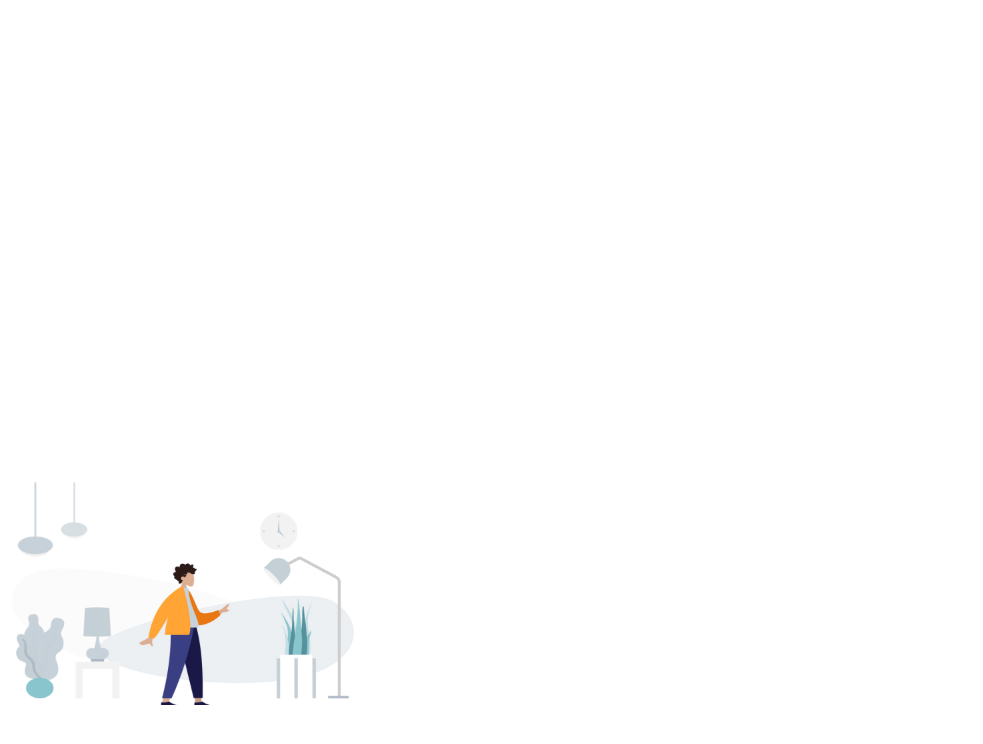
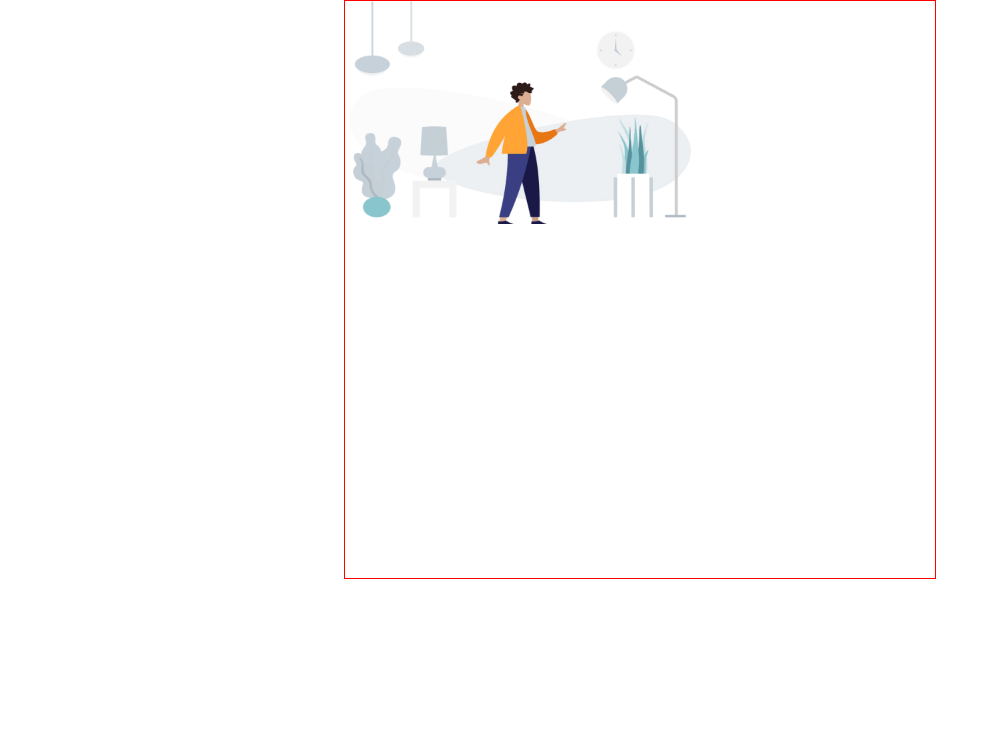
Before and after one commit to guilhermepico/projetoExplorer, a plain HTML site: page index.html in a window 1280 px wide. Shown: the whole page, without its empty margins (0-983 px from the left). Drawn offline with Linux system fonts and the light colour scheme.

Commit message:
editing position of #hero

```diff
--- a/style.css
+++ b/style.css
@@ -1,5 +1,20 @@
+* {
+    padding: 0;
+    margin: 0;
+    box-sizing: border-box;
+}
 #hero img {
     width: 348px;
     height: 223px;
-    padding: 474px 0;
+
 }
+
+#hero {
+
+    width: 592px;
+    height: 579px;
+    border: solid 1px red;
+    margin: auto;
+
+
+}
```
